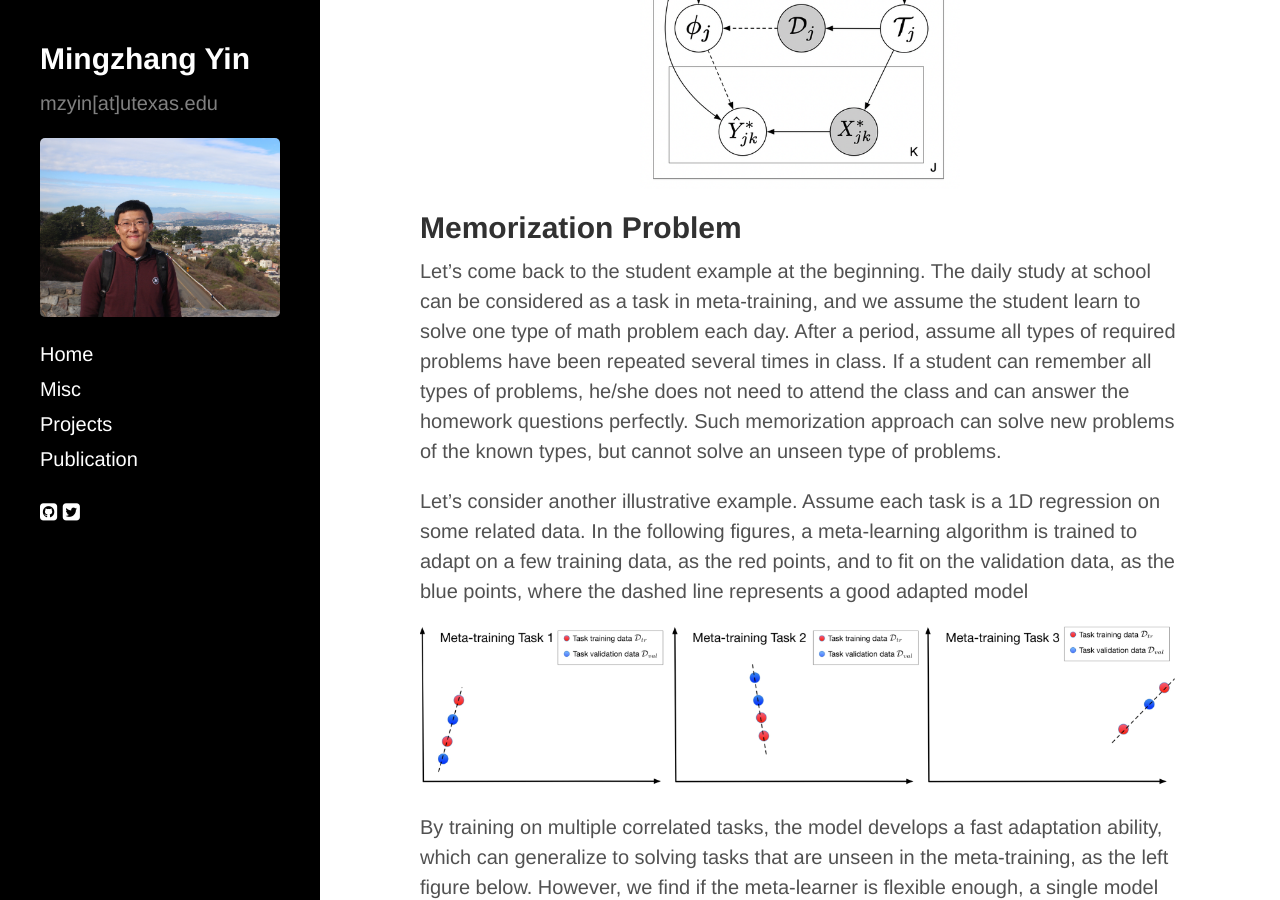
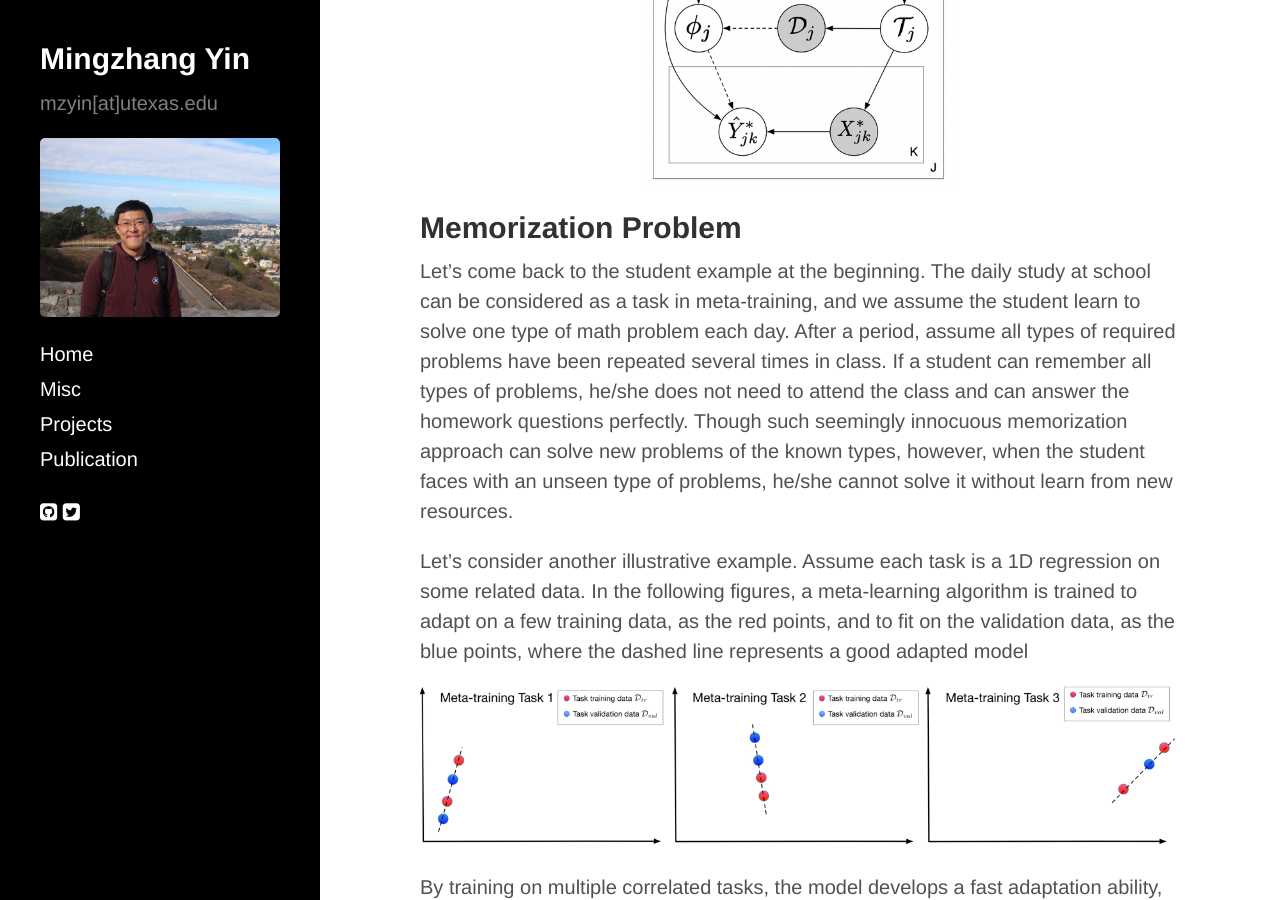
Before and after one commit to mingzhang-yin/mingzhang-yin.github.io, a Jekyll site: the page built from _posts/2020-04-10-Meta-learning-without-Memorization.md, in a window 1280 px wide and 900 px high, scrolled down 1016 px. Built offline with Jekyll 4.4.1, drawn with Linux system fonts in a browser that asks for light colours; nearby versions of some CDN libraries; formulas are drawn with MathJax 3.

Commit message:
Update 2020-04-10-Meta-learning-without-Memorization.md

```diff
--- a/_posts/2020-04-10-Meta-learning-without-Memorization.md
+++ b/_posts/2020-04-10-Meta-learning-without-Memorization.md
@@ -21,7 +21,7 @@
 </center>
 
 ## Memorization Problem
-Let's come back to the student example at the beginning. The daily study at school can be considered as a task in meta-training, and we assume the student learn to solve one type of math problem each day. After a period, assume all types of required problems have been repeated several times in class. If a student can remember all types of problems, he/she does not need to attend the class and can answer the homework questions perfectly. Such memorization approach can solve new problems of the known types, but cannot solve an unseen type of problems.
+Let's come back to the student example at the beginning. The daily study at school can be considered as a task in meta-training, and we assume the student learn to solve one type of math problem each day. After a period, assume all types of required problems have been repeated several times in class. If a student can remember all types of problems, he/she does not need to attend the class and can answer the homework questions perfectly. Though such seemingly innocuous memorization approach can solve new problems of the known types, however, when the student faces with an unseen type of problems, he/she cannot solve it without learn from new resources.
 
 Let's consider another illustrative example.  Assume each task is a 1D regression on some related data. In the following figures, a meta-learning algorithm is trained to adapt on a few training data, as the red points, and to fit on the validation data, as the blue points, where the dashed line represents a good adapted model
 
```
